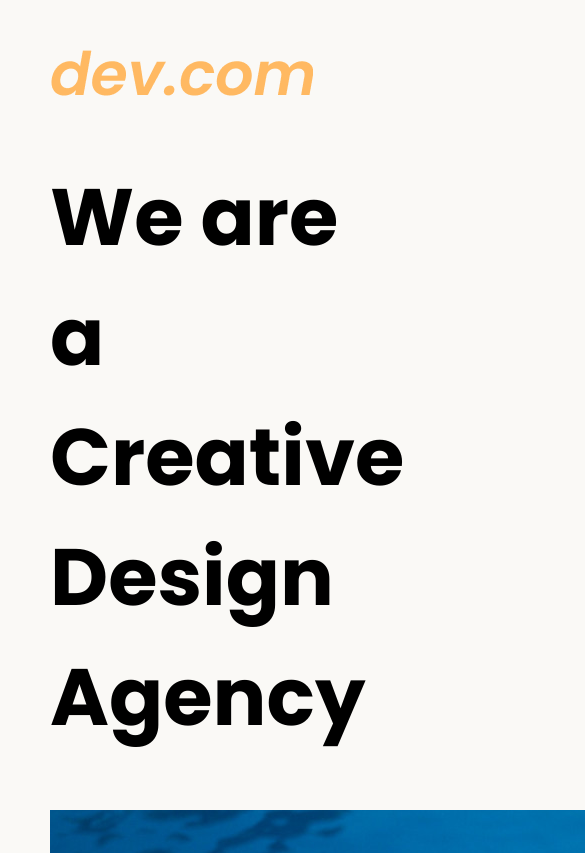
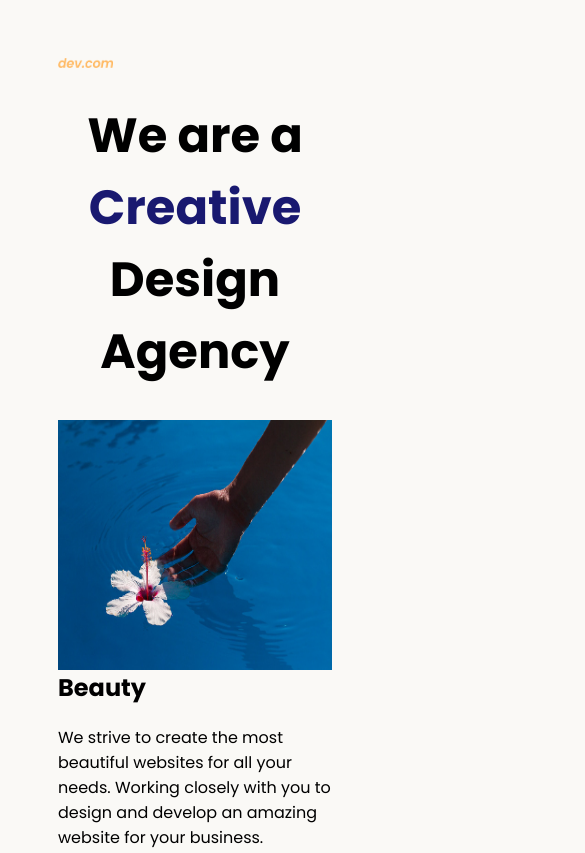
Before and after one commit to AbdulHafeez2403/CSS, a plain HTML site: page 8.4+Web+Design+Agency+Project/8.4 Web Design Agency Project/index.html in a window 390 px wide. Shown: the top 853 px of the page, 585 px wide, since content can reach past the window. Drawn offline with Linux system fonts and the light colour scheme.

Commit message:
Media Query Project

```diff
--- a/8.4+Web+Design+Agency+Project/8.4 Web Design Agency Project/index.html
+++ b/8.4+Web+Design+Agency+Project/8.4 Web Design Agency Project/index.html
@@ -14,19 +14,17 @@
 <body>
     <div class="main">
         <img class="logo" src="./assets/images/logo.png" alt="logo">
-    <h1>We are a Creative Design Agency</h1>
-    <div class="left card"><img class="tile-image" src="./assets/images/beautiful.jpg" alt="hand and flower in water">
+        <h1>We are a <span>Creative</span> Design Agency</h1>
+        <div class="left card">
+            <img class="tile-image" src="./assets/images/beautiful.jpg" alt="hand and flower in water">
             <h2 class="card-title">Beauty</h2>
-      <p class="card-text">We strive to create the most beautiful websites for all your needs. Working closely with you
-        to
-        design and
-        develop an amazing website for your business.</p>
+            <p class="card-text">We strive to create the most beautiful websites for all your needs. Working closely with you to design and develop an amazing website for your business.</p>
         </div>
 
-    <div class="right card"><img class="tile-image" src="./assets/images/construction.jpg" alt="metal structure">
+        <div class="right card">
+            <img class="tile-image" src="./assets/images/construction.jpg" alt="metal structure">
             <h2 class="card-title">Construction</h2>
-      <p>Built by our team of professional developers, we ensure the most rigourous and modern websites. Built from
-        scratch using HTML and CSS. Only the best for you.</p>
+            <p>Built by our team of professional developers, we ensure the most rigourous and modern websites. Built from scratch using HTML and CSS. Only the best for you.</p>
         </div>
 
     </div>
--- a/8.4+Web+Design+Agency+Project/8.4 Web Design Agency Project/style.css
+++ b/8.4+Web+Design+Agency+Project/8.4 Web Design Agency Project/style.css
@@ -1,20 +1,98 @@
 body {
     font-family: "Poppins", sans-serif;
-  margin: 50px 50px 0 50px;
+    /* margin: 50px 50px 0 50px; */
+    padding: 50px 50px 0 50px;
     background-color: #faf9f6;
     display: flex;
     flex-direction: column;
     min-height: 95vh;
 }
+
 .main {
     flex: 1;
 }
 
+.logo {
+    display: block;
+}
+
 h1 {
     font-size: 5rem;
+    display: block;
+    /* width: 50% */
+}
+
+.main h1 span {
+    color: midnightblue;
+}
+
+.card {
+    display: inline-block;
+    width: 45%;
+}
+
+.left {
+    float: left;
+    margin-right: 20px;
+}
+
+.right {
+    float: right;
+    margin-left: 20px;
+}
+
+.card img {
+    width: 80%;
+    height: 100%;
+    float: left;
+}
+
+.card h2 {
+    display: inline-block;
+    width: 55%;
+    margin: 20px 40px;
+}
+
+.card p {
+    display: inline-block;
+    width: 55%;
+    margin: 0 40px;
 }
 
 footer {
     text-align: right;
     color: midnightblue;
 }
+
+@media (max-width:680px) {
+    .logo {
+        width: 20%;
+    }
+    h1 {
+        font-size: 3rem;
+        text-align: center;
+    }
+    .right {
+        float: none;
+        margin: 0;
+    }
+    .left {
+        float: none;
+        margin: 0;
+    }
+    .card {
+        display: block;
+        width: 100%;
+    }
+    .card h2,
+    .card p {
+        width: 100%;
+        margin: 0;
+        display: block;
+        margin: 20px 0;
+    }
+    .card img {
+        width: 100%;
+        height: 250px;
+    }
+}
```
Lines whose indentation alone changed are shown as unchanged.
